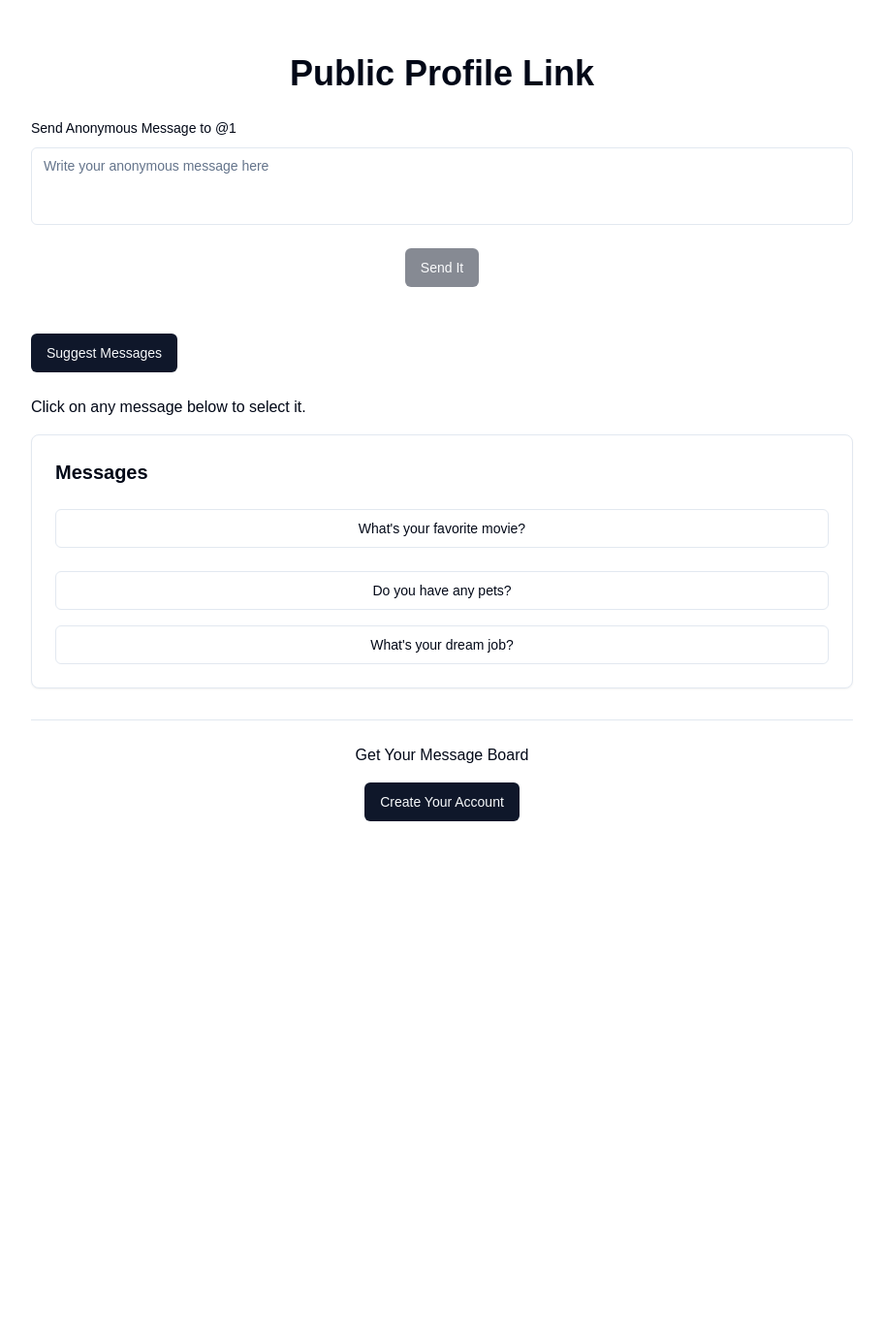
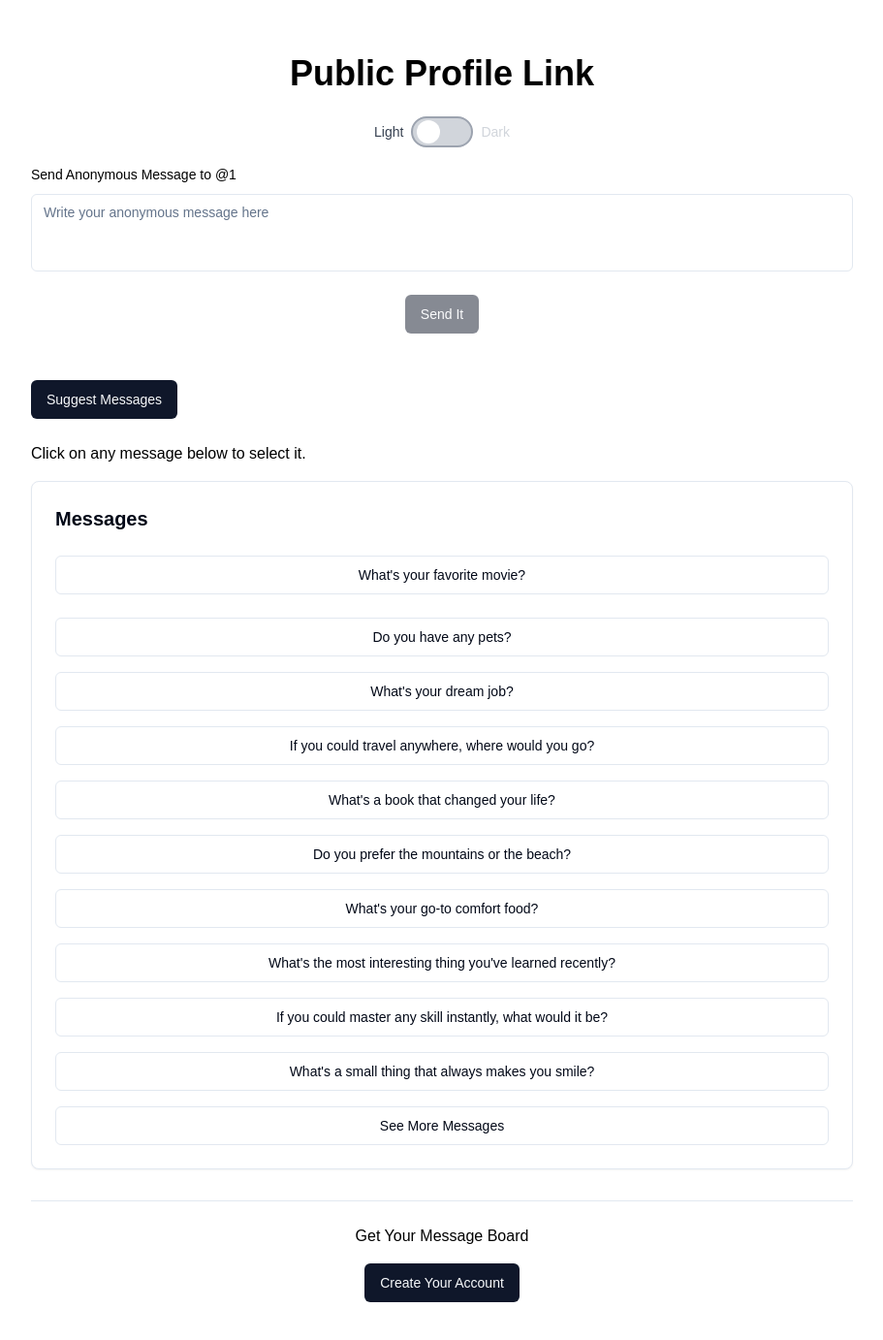
Before and after one commit to Kapil690789/mstrymessage, a Next.js app: page /u/1 in a window 1280 px wide. Shown: the top 1382 px of the page at 97% size, without its empty margins (184-1095 px from the left). Before the commit the page ends 903 px from the top, so only its background shows below. Built offline with nearby package versions, Linux system fonts and the light colour scheme.

Commit message:
finaal 3

```diff
--- a/src/app/(app)/dashboard/page.tsx
+++ b/src/app/(app)/dashboard/page.tsx
@@ -1,6 +1,6 @@
 'use client';
 
-import  { MessageCard } from '@/components/MessageCard';
+import { MessageCard } from '@/components/MessageCard';
 import { Button } from '@/components/ui/button';
 import { Separator } from '@/components/ui/separator';
 import { Switch } from '@/components/ui/switch';
@@ -20,6 +20,7 @@ function UserDashboard() {
   const [messages, setMessages] = useState<Message[]>([]);
   const [isLoading, setIsLoading] = useState(false);
   const [isSwitchLoading, setIsSwitchLoading] = useState(false);
+  const [isDarkMode, setIsDarkMode] = useState<boolean>(false);
 
   const { toast } = useToast();
 
@@ -91,6 +92,12 @@ function UserDashboard() {
     fetchMessages();
 
     fetchAcceptMessages();
+
+    // Check localStorage for theme preference
+    const storedTheme = localStorage.getItem('theme');
+    if (storedTheme) {
+      setIsDarkMode(storedTheme === 'dark');
+    }
   }, [session, setValue, toast, fetchAcceptMessages, fetchMessages]);
 
   // Handle switch change
@@ -116,6 +123,24 @@ function UserDashboard() {
     }
   };
 
+  // Toggle Theme
+  const toggleTheme = () => {
+    setIsDarkMode((prev) => {
+      const newTheme = !prev;
+      localStorage.setItem('theme', newTheme ? 'dark' : 'light'); // Save theme to localStorage
+      return newTheme;
+    });
+  };
+
+  // Apply Dark Mode class to the body element
+  useEffect(() => {
+    if (isDarkMode) {
+      document.documentElement.classList.add('dark');
+    } else {
+      document.documentElement.classList.remove('dark');
+    }
+  }, [isDarkMode]);
+
   if (!session || !session.user) {
     return <div></div>;
   }
@@ -134,8 +159,22 @@ function UserDashboard() {
   };
 
   return (
-    <div className="my-8 mx-4 md:mx-8 lg:mx-auto p-6 bg-white rounded w-full max-w-6xl">
+    <div className="my-8 mx-4 md:mx-8 lg:mx-auto p-6 bg-white rounded w-full max-w-6xl dark:bg-gray-900 dark:text-white">
       <h1 className="text-4xl font-bold mb-4">User Dashboard</h1>
+
+      {/* Light/Dark Theme Toggle */}
+      <div className="flex items-center mb-4">
+        <span className="mr-2 text-sm">Light</span>
+        <div
+          onClick={toggleTheme}
+          className="flex items-center cursor-pointer w-16 h-8 rounded-full p-1 border-2 border-gray-400 bg-gray-300 dark:border-gray-600 dark:bg-gray-700 transition-all"
+        >
+          <div
+            className={`w-6 h-6 bg-white rounded-full transition-all duration-300 ease-in-out ${isDarkMode ? 'translate-x-8' : 'translate-x-0'}`}
+          />
+        </div>
+        <span className="ml-2 text-sm">Dark</span>
+      </div>
 
       <div className="mb-4">
         <h2 className="text-lg font-semibold mb-2">Copy Your Unique Link</h2>{' '}
@@ -144,7 +183,7 @@ function UserDashboard() {
             type="text"
             value={profileUrl}
             disabled
-            className="input input-bordered w-full p-2 mr-2"
+            className="input input-bordered w-full p-2 mr-2 dark:bg-gray-700 dark:text-white"
           />
           <Button onClick={copyToClipboard}>Copy</Button>
         </div>
@@ -157,9 +196,7 @@ function UserDashboard() {
           onCheckedChange={handleSwitchChange}
           disabled={isSwitchLoading}
         />
-        <span className="ml-2">
-          Accept Messages: {acceptMessages ? 'On' : 'Off'}
-        </span>
+        <span className="ml-2">Accept Messages: {acceptMessages ? 'On' : 'Off'}</span>
       </div>
       <Separator />
 
--- a/src/app/api/suggest-messages/route.ts
+++ b/src/app/api/suggest-messages/route.ts
@@ -1,12 +1,25 @@
 import OpenAI from 'openai';
 import { OpenAIStream, StreamingTextResponse } from 'ai';
 import { NextResponse } from 'next/server';
+
 const openai = new OpenAI({
   apiKey: process.env.OPENAI_API_KEY,
 });
 
+export const runtime = 'edge';
 
-export const runtime = 'edge';
+const fallbackMessages = [
+  "What's your favorite movie?",
+  "Do you have any pets?",
+  "What's your dream job?",
+  "If you could travel anywhere, where would you go?",
+  "What's a book that changed your life?",
+  "Do you prefer the mountains or the beach?",
+  "What's your go-to comfort food?",
+  "What's the most interesting thing you've learned recently?",
+  "If you could master any skill instantly, what would it be?",
+  "What's a small thing that always makes you smile?",
+];
 
 export async function POST(req: Request) {
   try {
@@ -15,24 +28,26 @@ export async function POST(req: Request) {
 
     const response = await openai.completions.create({
       model: 'gpt-3.5-turbo-instruct',
-      max_tokens: 5,
+      max_tokens: 100,
       stream: true,
       prompt,
     });
 
     const stream = OpenAIStream(response);
-
-
     return new StreamingTextResponse(stream);
   } catch (error) {
-    if (error instanceof OpenAI.APIError) {
-      // OpenAI API error handling
-      const { name, status, headers, message } = error;
-      return NextResponse.json({ name, status, headers, message }, { status });
+    if (error instanceof OpenAI.APIError && error.status === 429) {
+      console.warn('Rate limit exceeded. Falling back to predefined messages.');
+      return NextResponse.json(
+        { fallbackMessages: fallbackMessages.join('||') },
+        { status: 200 }
+      );
     } else {
-      // General error handling
-      console.error('An unexpected error occurred:', error);
-      throw error;
+      console.error('Unexpected error occurred:', error);
+      return NextResponse.json(
+        { error: 'Failed to generate suggestions' },
+        { status: 500 }
+      );
     }
   }
 }
--- a/src/app/u/[username]/page.tsx
+++ b/src/app/u/[username]/page.tsx
@@ -1,6 +1,6 @@
 'use client';
 
-import React, { useState } from 'react';
+import React, { useState, useEffect } from 'react';
 import axios, { AxiosError } from 'axios';
 import { zodResolver } from '@hookform/resolvers/zod';
 import { useForm } from 'react-hook-form';
@@ -8,15 +8,7 @@ import { Loader2 } from 'lucide-react';
 import { Button } from '@/components/ui/button';
 import { Separator } from '@/components/ui/separator';
 import { CardHeader, CardContent, Card } from '@/components/ui/card';
-import { useCompletion } from 'ai/react';
-import {
-  Form,
-  FormControl,
-  FormField,
-  FormItem,
-  FormLabel,
-  FormMessage,
-} from '@/components/ui/form';
+import { Form, FormControl, FormField, FormItem, FormLabel, FormMessage } from '@/components/ui/form';
 import { Textarea } from '@/components/ui/textarea';
 import { toast } from '@/components/ui/use-toast';
 import * as z from 'zod';
@@ -31,34 +23,51 @@ const parseStringMessages = (messageString: string): string[] => {
   return messageString.split(specialChar);
 };
 
-const initialMessageString =
-  "What's your favorite movie?||Do you have any pets?||What's your dream job?";
+const fallbackMessages = [
+  "What's your favorite movie?",
+  "Do you have any pets?",
+  "What's your dream job?",
+  "If you could travel anywhere, where would you go?",
+  "What's a book that changed your life?",
+  "Do you prefer the mountains or the beach?",
+  "What's your go-to comfort food?",
+  "What's the most interesting thing you've learned recently?",
+  "If you could master any skill instantly, what would it be?",
+  "What's a small thing that always makes you smile?",
+];
+
+const additionalMessages = [
+  "What's the best advice you've ever received?",
+  "What's a food you could eat every day?",
+  "What's a skill you're currently learning?",
+  "What's the last TV show you binge-watched?",
+  "Do you believe in luck or hard work?",
+  "What's your favorite childhood memory?",
+  "If you could have any superpower, what would it be?",
+  "What's a song that always puts you in a good mood?",
+  "Do you enjoy cooking? If yes, what's your favorite dish to make?",
+  "What's a travel destination on your bucket list?",
+];
 
 export default function SendMessage() {
   const params = useParams<{ username: string }>();
   const username = params.username;
 
-  const {
-    complete,
-    completion,
-    isLoading: isSuggestLoading,
-    error,
-  } = useCompletion({
-    api: '/api/suggest-messages',
-    initialCompletion: initialMessageString,
-  });
-
   const form = useForm<z.infer<typeof messageSchema>>({
     resolver: zodResolver(messageSchema),
   });
+
+  const [suggestedMessages, setSuggestedMessages] = useState<string[]>(fallbackMessages);
+  const [isSuggestLoading, setIsSuggestLoading] = useState(false);
+  const [isLoading, setIsLoading] = useState(false);
+  const [showFallback, setShowFallback] = useState(true);
+  const [isDarkMode, setIsDarkMode] = useState(false);
 
   const messageContent = form.watch('content');
 
   const handleMessageClick = (message: string) => {
     form.setValue('content', message);
   };
-
-  const [isLoading, setIsLoading] = useState(false);
 
   const onSubmit = async (data: z.infer<typeof messageSchema>) => {
     setIsLoading(true);
@@ -78,7 +87,7 @@ export default function SendMessage() {
       toast({
         title: 'Error',
         description:
-          axiosError.response?.data.message ?? 'Failed to sent message',
+          axiosError.response?.data?.message ?? 'Failed to send message',
         variant: 'destructive',
       });
     } finally {
@@ -87,19 +96,60 @@ export default function SendMessage() {
   };
 
   const fetchSuggestedMessages = async () => {
+    setIsSuggestLoading(true);
     try {
-      complete('');
+      const response = await axios.post('/api/suggest-messages');
+      const completion = response.data.completion ?? ''; // Use empty string if undefined
+      setSuggestedMessages(parseStringMessages(completion));
+      setShowFallback(false); // Hide fallback state
     } catch (error) {
       console.error('Error fetching messages:', error);
-      // Handle error appropriately
+      toast({
+        title: 'Error',
+        description: 'Using fallback messages due to an error.',
+        variant: 'default',
+      });
+      setSuggestedMessages(fallbackMessages);
+      setShowFallback(true); // Show fallback state
+    } finally {
+      setIsSuggestLoading(false);
     }
   };
 
+  const loadMoreMessages = () => {
+    setSuggestedMessages((prevMessages) => [...prevMessages, ...additionalMessages]);
+  };
+
+  const toggleTheme = () => {
+    setIsDarkMode(!isDarkMode);
+  };
+
+  useEffect(() => {
+    if (isDarkMode) {
+      document.documentElement.classList.add('dark');
+    } else {
+      document.documentElement.classList.remove('dark');
+    }
+  }, [isDarkMode]);
+
   return (
-    <div className="container mx-auto my-8 p-6 bg-white rounded max-w-4xl">
-      <h1 className="text-4xl font-bold mb-6 text-center">
-        Public Profile Link
-      </h1>
+    <div className={`container mx-auto my-8 p-6 rounded max-w-4xl ${isDarkMode ? 'bg-gray-800 text-white' : 'bg-white text-black'}`}>
+      <h1 className="text-4xl font-bold mb-6 text-center">Public Profile Link</h1>
+
+      {/* Sliding Toggle Button with Light/Dark Text */}
+      <div className="flex items-center justify-center mb-4">
+        <span className={`mr-2 text-sm ${isDarkMode ? 'text-gray-300' : 'text-gray-700'}`}>Light</span>
+        <div
+          onClick={toggleTheme}
+          className="flex items-center cursor-pointer w-16 h-8 rounded-full p-1 border-2 border-gray-400 dark:border-gray-600 bg-gray-300 dark:bg-gray-700 transition-all"
+        >
+          <div
+            className={`w-6 h-6 bg-white rounded-full transition-all duration-300 ease-in-out ${isDarkMode ? 'translate-x-8' : 'translate-x-0'}`}
+          />
+        </div>
+        <span className={`ml-2 text-sm ${isDarkMode ? 'text-gray-700' : 'text-gray-300'}`}>Dark</span>
+      </div>
+
       <Form {...form}>
         <form onSubmit={form.handleSubmit(onSubmit)} className="space-y-6">
           <FormField
@@ -136,13 +186,28 @@ export default function SendMessage() {
 
       <div className="space-y-4 my-8">
         <div className="space-y-2">
+          {showFallback && !isSuggestLoading && (
+            <Button onClick={fetchSuggestedMessages} className="my-4" disabled={isSuggestLoading}>
+              {isSuggestLoading ? (
+                <Loader2 className="mr-2 h-4 w-4 animate-spin" />
+              ) : (
+                'Suggest Messages'
+              )}
+            </Button>
+          )}
+
+          {!showFallback && (
             <Button
-            onClick={fetchSuggestedMessages}
+              onClick={() => {
+                setSuggestedMessages(fallbackMessages);
+                setShowFallback(true);
+              }}
               className="my-4"
-            disabled={isSuggestLoading}
             >
-            Suggest Messages
+              Back to Fallback Messages
             </Button>
+          )}
+
           <p>Click on any message below to select it.</p>
         </div>
         <Card>
@@ -150,10 +215,7 @@ export default function SendMessage() {
             <h3 className="text-xl font-semibold">Messages</h3>
           </CardHeader>
           <CardContent className="flex flex-col space-y-4">
-            {error ? (
-              <p className="text-red-500">{error.message}</p>
-            ) : (
-              parseStringMessages(completion).map((message, index) => (
+            {suggestedMessages.map((message, index) => (
               <Button
                 key={index}
                 variant="outline"
@@ -162,8 +224,10 @@ export default function SendMessage() {
               >
                 {message}
               </Button>
-              ))
-            )}
+            ))}
+            <Button variant="outline" onClick={loadMoreMessages}>
+              See More Messages
+            </Button>
           </CardContent>
         </Card>
       </div>
--- a/src/helpers/sendVerificationEmail.ts
+++ b/src/helpers/sendVerificationEmail.ts
@@ -13,9 +13,9 @@ export async function sendVerificationEmail(
 
 
         await resend.emails.send({
-            from: 'Acme <onboarding@resend.dev>',
+            from: 'kapil19092003@gmail.com',
             to: email,
-            subject: 'Mystery message | Verification code',
+            subject: 'Mystery message  Verification code',
             react: VerificationEmail({username,otp: verifyCode}),
         });
 
```
Lines whose indentation alone changed are shown as unchanged.
